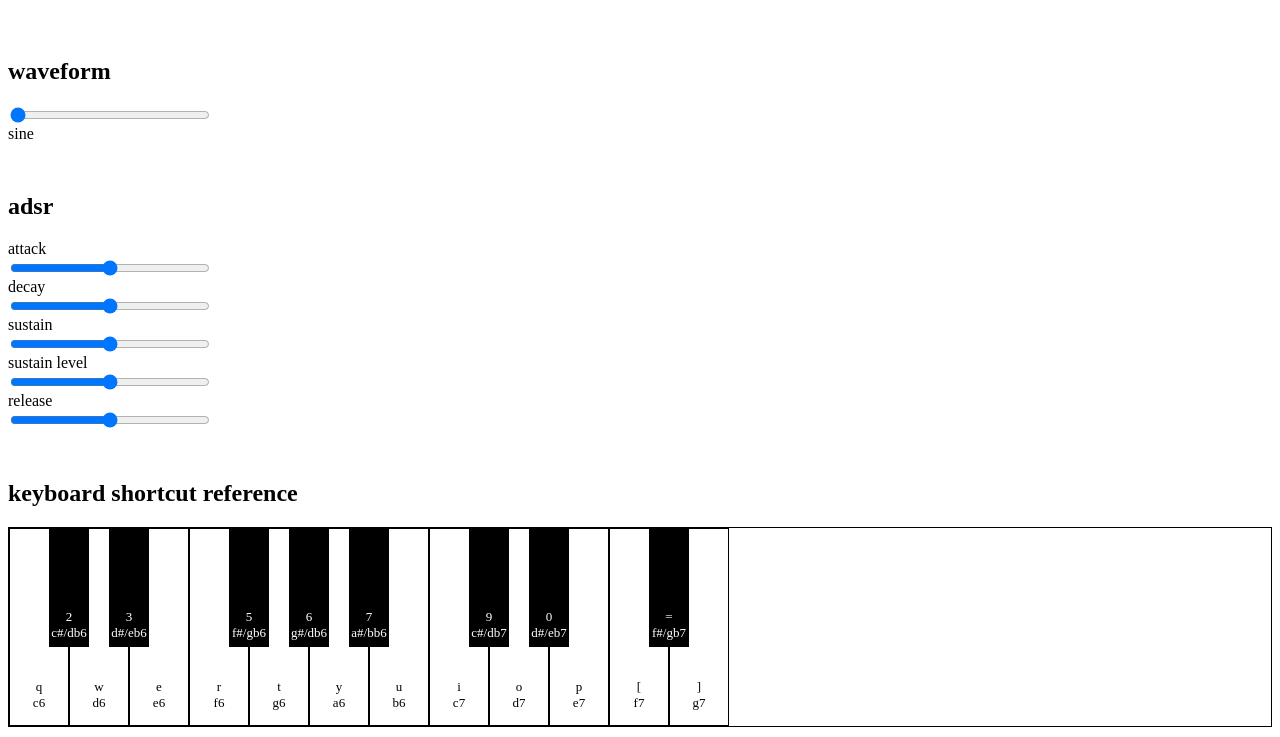
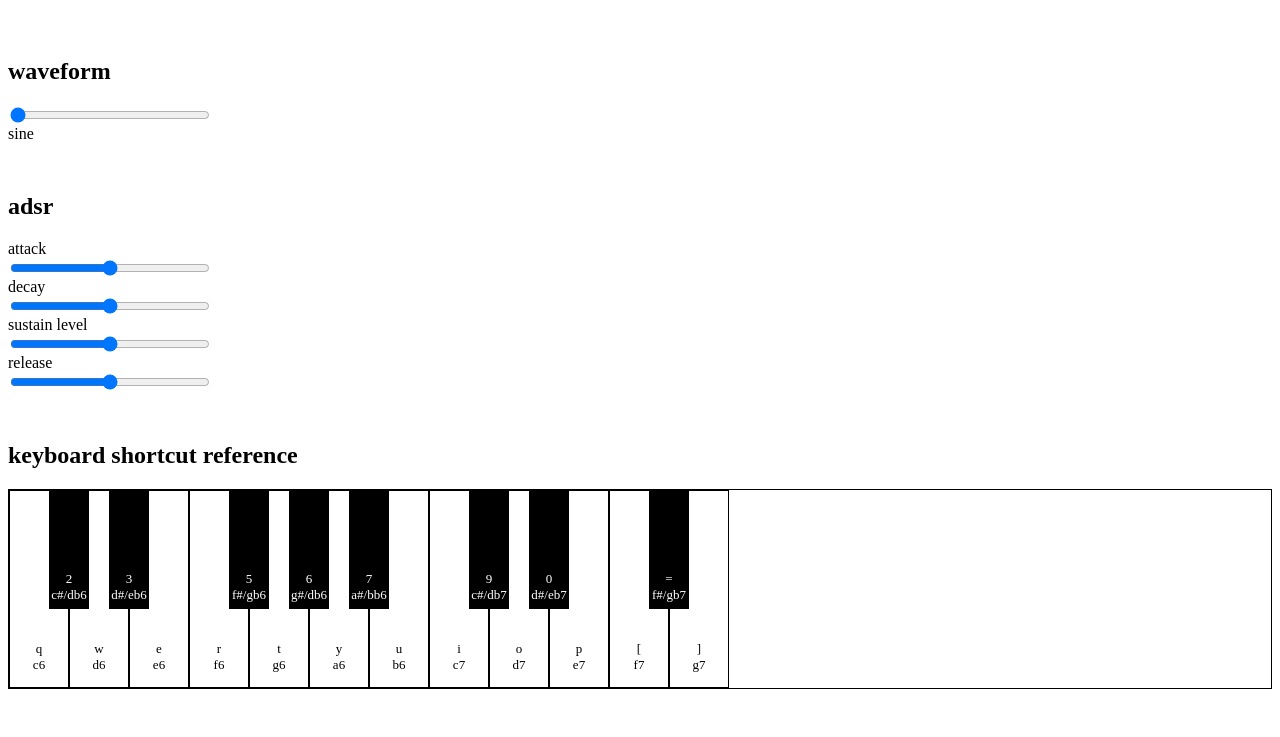
Before and after one commit to mgeraci/synth, a plain HTML site: page index.html in a window 1280 px wide. Shown: the top 737 px of the page. Drawn offline with Linux system fonts and the light colour scheme.

Commit message:
remove sustain slider

```diff
--- a/index.html
+++ b/index.html
@@ -22,10 +22,10 @@
       decay
       <input id='decay' type='range' min='10' max'500' />
     </label>
-    <label>
-      sustain
-      <input id='sustain' type='range' min='10' max'500' />
-    </label>
+    <!--<label>-->
+      <!--sustain-->
+      <!--<input id='sustain' type='range' min='10' max'500' />-->
+    <!--</label>-->
     <label>
       sustain level
       <input id='sustain-level' type='range' min='0' max'1' />
```
